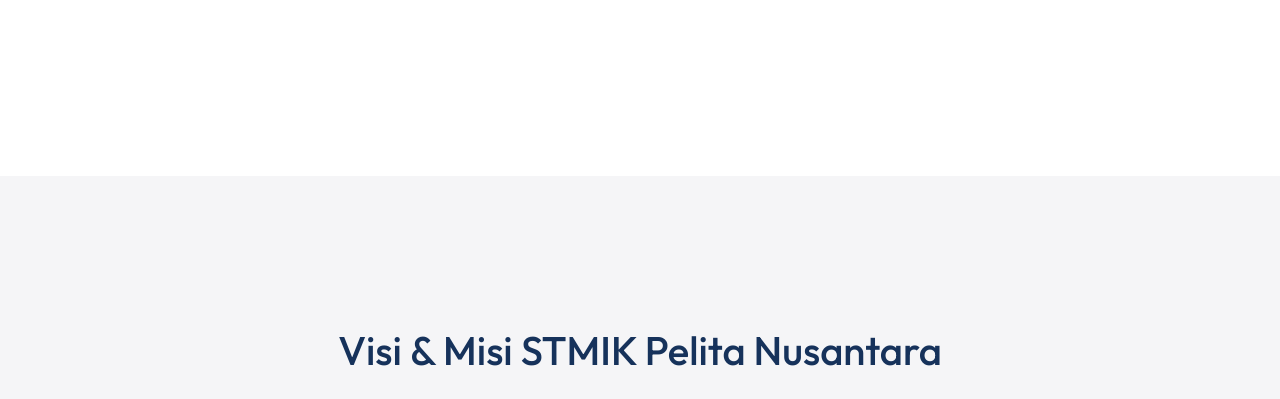
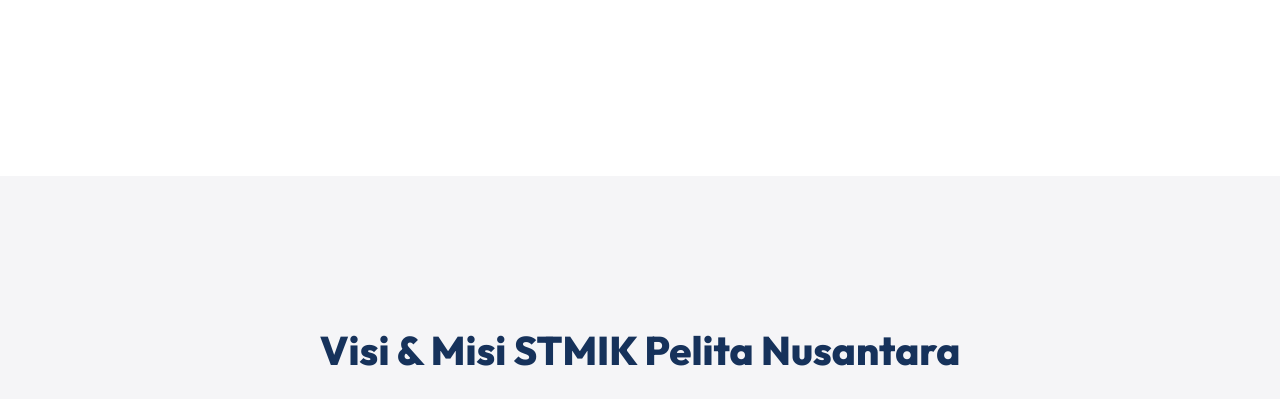
Before and after one commit to sjordanp12/pelitanusantara, a website: page index.html in a window 1280 px wide. Shown: the part 520-919 px from the top of the page. Drawn offline with nearby package versions, Linux system fonts and the light colour scheme; some packages are replaced by stand-ins of ours; a script that the page names is missing.

Commit message:
Update style.css

```diff
--- a/style.css
+++ b/style.css
@@ -1,8 +1,8 @@
 :root {
   --judulSection: #16325b;
   --background: #f5f5f7;
-  --fontColor: #424769;
-  --ungu: #6c48c5;
+  --fontColor: #6c757d;
+  /* --ungu: #6c48c5; */
   --coba: #16325b;
 }
 
@@ -48,7 +48,8 @@
 
 .sectionTitle h1 {
   padding-bottom: 20px;
-  color: var(--judulSection);
+  color: var(--coba);
+  font-weight: 800;
 }
 /* Visi Misi Style */
 #visiMisi,
@@ -121,9 +122,6 @@
     text-align: center;
   }
 
-  /* .example1 svg {
-    margin-top: -130px;
-  } */
   /* .special {
     color: var(--fontColor) !important;
   }
@@ -156,5 +154,6 @@
 
   .example1 svg {
     position: relative;
+    margin-top: -230px !important;
   }
 }
```
